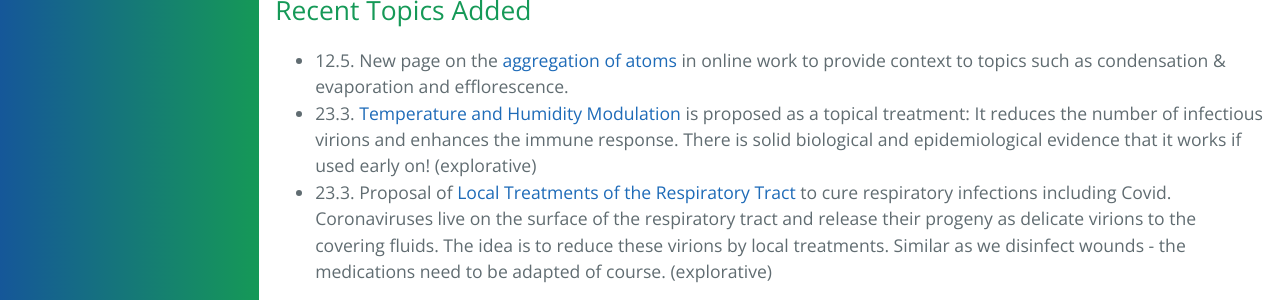
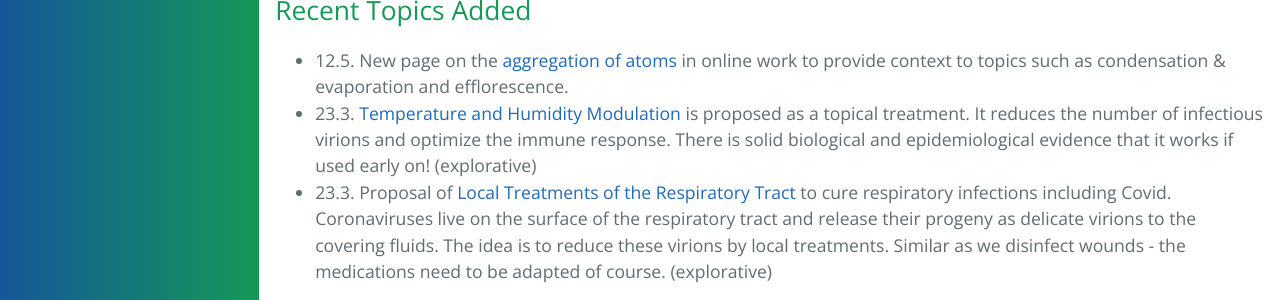
Before and after one commit to forestgrape/coronavirus, a Jekyll site: the page built from index.md, in a window 1280 px wide and 900 px high, scrolled down 923 px. Shown: the part 159-459 px from the top of the window. Built offline with Jekyll 4.4.1, drawn with Linux system fonts in a browser that asks for light colours; our own code applies the rules of GitHub Pages for plain Markdown files.

Commit message:
Update index.md

```diff
--- a/index.md
+++ b/index.md
@@ -35,7 +35,7 @@ This section overviews the content. The [full content section](#content) lists t
 
 ## Recent Topics Added
 - 12.5. New page on the [aggregation of atoms](../coronavirus/9_physics/aggregations_of_atoms.md) in online work to provide context to topics such as condensation & evaporation and efflorescence.
-- 23.3. [Temperature and Humidity Modulation](6_prevention_and_treatment/temperature_modulation.md) is proposed as a topical treatment: It reduces the number of infectious virions and enhances the immune response. There is solid biological and epidemiological evidence that it works if used early on! (explorative)
+- 23.3. [Temperature and Humidity Modulation](6_prevention_and_treatment/temperature_modulation.md) is proposed as a topical treatment. It reduces the number of infectious virions and optimize the immune response. There is solid biological and epidemiological evidence that it works if used early on! (explorative)
 - 23.3. Proposal of [Local Treatments of the Respiratory Tract](6_prevention_and_treatment/topical_treatment.md) to cure respiratory infections including Covid. Coronaviruses live on the surface of the respiratory tract and release their progeny as delicate virions to the covering fluids. The idea is to reduce these virions by local treatments. Similar as we disinfect wounds - the medications need to be adapted of course. (explorative)
 
 
```
